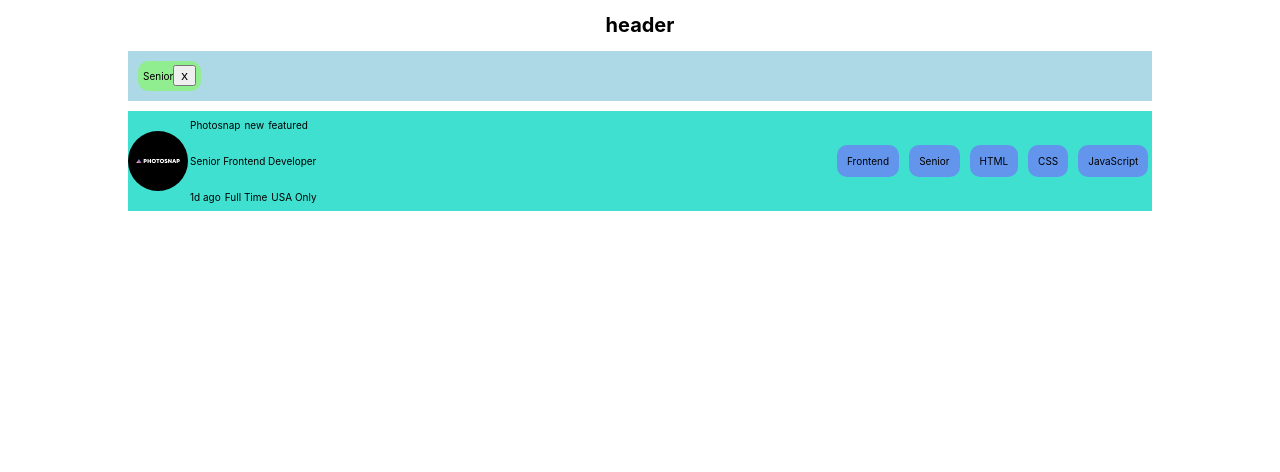
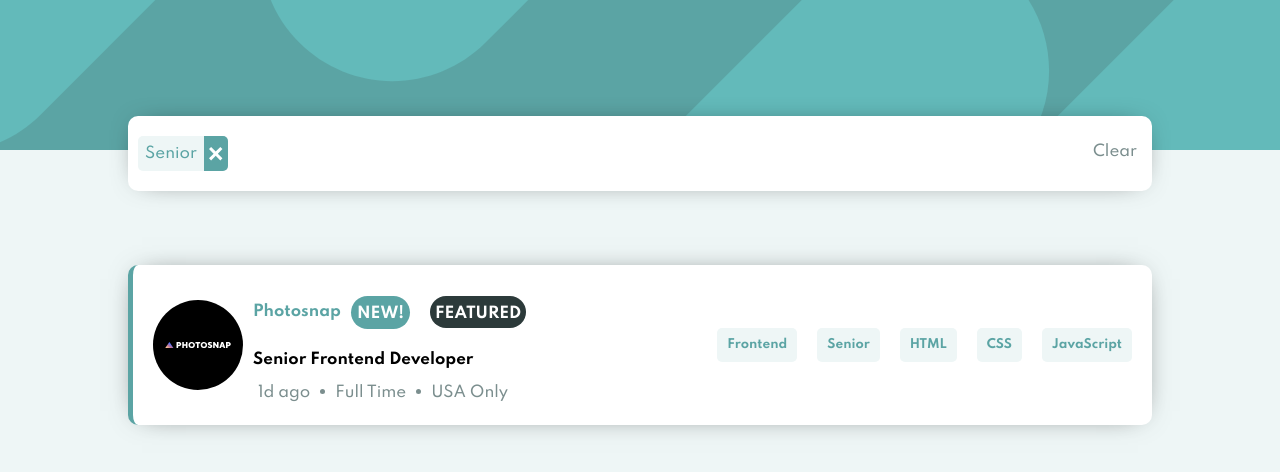
Before and after one commit to Joel-Hendrix1021/frontend-mentor-static-job-listings, a React (Create React App) app: page / in a window 1280 px wide. Both pictures are taken after a click on the element "Senior". Shown: the top 472 px of the page. Built offline with nearby package versions, Linux system fonts and the light colour scheme.

Commit message:
detail css

```diff
--- a/public/index.html
+++ b/public/index.html
@@ -1,14 +1,12 @@
 <!DOCTYPE html>
 <html lang="en">
+
 <head>
   <meta charset="utf-8" />
   <link rel="icon" href="%PUBLIC_URL%/favicon.ico" />
   <meta name="viewport" content="width=device-width, initial-scale=1" />
   <meta name="theme-color" content="#000000" />
-    <meta
-      name="description"
-      content="Web site created using create-react-app"
-    />
+  <meta name="description" content="Web site created using create-react-app" />
   <link rel="apple-touch-icon" href="%PUBLIC_URL%/logo192.png" />
   <!--
       manifest.json provides metadata used when your web app is installed on a
@@ -24,8 +22,12 @@
       work correctly both with client-side routing and a non-root public URL.
       Learn how to configure a non-root public URL by running `npm run build`.
     -->
+  <link rel="preconnect" href="https://fonts.googleapis.com">
+  <link rel="preconnect" href="https://fonts.gstatic.com" crossorigin>
+  <link href="https://fonts.googleapis.com/css2?family=Spartan:wght@500;700&display=swap" rel="stylesheet">
   <title>React App</title>
 </head>
+
 <body>
   <noscript>You need to enable JavaScript to run this app.</noscript>
   <div id="root"></div>
@@ -40,4 +42,5 @@
       To create a production bundle, use `npm run build` or `yarn build`.
     -->
 </body>
+
 </html>
--- a/src/App.css
+++ b/src/App.css
@@ -1,7 +1,9 @@
+html {
+  font-size: 62.5%;
+
+}
+
 .App {
   text-align: center;
+  font-size: 1.5rem;
 }
-
-html {
-  font-size: 62.5%;
-}
--- a/src/App.js
+++ b/src/App.js
@@ -1,8 +1,8 @@
 
 import Dbdata from "./data.json"
 import './App.css';
-import Header from './components/Header';
-import { Table } from "./components/Table";
+import Header from './components/header/Header';
+import { Table } from "./components/table/Table";
 import { useEffect, useState } from "react";
 import ContainerFilter from "./components/ContainerFilter/ContainerFilter";
 
@@ -15,7 +15,6 @@ function App() {
   }, [itemFilter])
 
   const filterSkills=({languages,level,role,tools})=>{
-
        if(itemFilter.length === 0){
          return true
        }
@@ -36,6 +35,11 @@ const removeFilter=(n)=>{
   setItemFilter(itemFilter.filter(item=> item !==n))
 
 }
+
+const clearRemove=()=>{
+  setItemFilter([])
+}
+
 //filtra basado en filterskills si es true devuelve el array
 const listSkills = data.filter(fil=> filterSkills(fil))
 
@@ -43,7 +47,10 @@ const listSkills = data.filter(fil=> filterSkills(fil))
   return (
     <div className="App">
       <Header/>
-        <ContainerFilter removeFilter={removeFilter} itemFilter={itemFilter}/>
+        {
+          itemFilter.length >0 && <ContainerFilter removeFilter={removeFilter} itemFilter={itemFilter} clearRemove={clearRemove}/>
+        }
+
        <Table handleSelectFilter={handleSelectFilter} data={listSkills}/>
     </div>
   );
--- a/src/components/ContainerFilter/ContainerFilter.js
+++ b/src/components/ContainerFilter/ContainerFilter.js
@@ -1,10 +1,7 @@
-import React, { useRef } from 'react'
+import React from 'react'
 import './styles.css'
 
-export default function ContainerFilter({itemFilter, removeFilter}) {
-    const refSkills = useRef(null)
-
-
+export default function ContainerFilter({itemFilter, removeFilter, clearRemove}) {
 
     return (
         <div className="container__filter">
@@ -12,12 +9,16 @@ export default function ContainerFilter({itemFilter, removeFilter}) {
                 itemFilter.map(item=>{
                     return(
                         <div className="item__filter" key={item}>
-                             <p >{item}</p>
-                             <button onClick={(e)=>removeFilter(item)}>x</button>
+                           <p>{item}</p>
+                           <span className="btn__remove" onClick={(e)=>removeFilter(item)}>
+                              <img  src="./images/icon-remove.svg" alt="remove" />
+                          </span>
+
                         </div>
                     )
                 })
             }
+             <p onClick={()=>clearRemove()} className="filter__clear">Clear</p>
         </div>
     )
 }
--- a/src/components/ContainerFilter/styles.css
+++ b/src/components/ContainerFilter/styles.css
@@ -1,23 +1,59 @@
 .container__filter {
-    background: lightblue;
+    background:  hsl(0, 0%, 100%);
     display: flex;
     align-items: center;
-    width: 80%;
-    margin: auto ;
-    height: 5rem;
+    flex-wrap: wrap;
+    width: 90%;
+    margin: 0px auto;
+    min-height: 7.5rem;
+    position: relative;
+    border-radius: 1rem;
+    top: -3.4rem;
+    -webkit-box-shadow: 0px 0px 28px -14px rgba(0,0,0,0.75);
+    -moz-box-shadow: 0px 0px 28px -14px rgba(0,0,0,0.75);
+    box-shadow: 0px 0px 28px -14px rgba(0,0,0,0.75);
 }
 
 .item__filter {
     display: flex;
     align-items: center;
-    background: lightgreen;
-    padding: .5rem;
-    border-radius: 1rem;
-    height: 2rem;
-    margin: auto 1rem;
+    background-color: #eef6f6;
+    color:#5ba4a4;
+    border-radius: 0.5rem;
+    width: auto;
+    height: 3.5rem;
+
+    margin: 1.5rem 1rem;
+    overflow: hidden;
+    position: relative;
 }
 
-.item__filter span {
-    padding: 0 .5rem;
-    background: lightcoral;
+.item__filter p {
+  width: 90%;
+  padding: .7rem;
 }
+
+.btn__remove {
+    width: 30%;
+    padding: 1.6rem 0.5rem;
+    margin-right: 0px;
+    background:#5ba4a4;
+    cursor: pointer;
+   display: flex;
+   align-items: center;
+}
+
+.filter__clear {
+    position: absolute;
+    right: 1.5rem;
+    top: 1.2rem;
+    cursor: pointer;
+    color: hsl(180, 8%, 52%);
+}
+
+
+@media (min-width:800px) {
+    .container__filter {
+        width: 80%;
+    }
+}
--- a/src/components/RowsItem/RowsItem.js
+++ b/src/components/RowsItem/RowsItem.js
@@ -12,24 +12,24 @@ export default function RowsItem({ data,handleSelectFilter }) {
         return (
           <div className="container__rows" key={item.id}>
             <div className="item__rigth">
-              <img className="item__img" src={item.logo} alt="" />
+              <img className="item__img" src={item.logo} alt={item.company} />
               <div className="item__info">
                 <div>
-                  <p>{item.company}</p>
+                  <p className="item__company">{item.company}</p>
                   {
-                    item.new && <p>new</p>
+                    item.new && <p className="new">new!</p>
                   }
                   {
-                    item.featured && <p>featured</p>
+                    item.featured && <p className="featured">featured</p>
                   }
                 </div>
                 <div>
-                  <p>{item.position}</p>
+                  <p className="item__position">{item.position}</p>
                 </div>
-                <div>
+                <div className="item__grey">
                   <p>{item.postedAt}</p>
-                  <p>{item.contract}</p>
-                  <p>{item.location}</p>
+                  <p><span className="item__circle"></span>{item.contract}</p>
+                  <p><span className="item__circle"></span>{item.location}</p>
                 </div>
               </div>
             </div>
--- a/src/components/RowsItem/styles.css
+++ b/src/components/RowsItem/styles.css
@@ -1,29 +1,109 @@
 .container__rows {
     display: flex;
+    flex-direction: column;
     justify-content: space-between;
-    background: #40e0d0;
-    align-items: center;
-    margin: 10px auto;
-    width: 80%;
-    height: 10rem;
+    background:  hsl(0, 0%, 100%);
+    margin: 4rem auto;
+
+    height: 30rem;
+    position: relative;
+    border-radius: 1rem;
+    border-left: 0.5rem solid hsl(180, 29%, 50%);
+    -webkit-box-shadow: 0px 0px 28px -14px rgba(0,0,0,0.75);
+    -moz-box-shadow: 0px 0px 28px -14px rgba(0,0,0,0.75);
+    box-shadow: 0px 0px 28px -14px rgba(0,0,0,0.75);
+}
+
+
+.item__img {
+    position: absolute;
+    top: -3.2rem;
+    left: 2rem;
+    width: 60px;
+    height: 60px;
 }
 
 .item__rigth {
+    width: 90%;
+    padding: 2rem 0;
+    margin: 0 auto;;
+    display: flex;
+    justify-content: center;
+    justify-content: left;
+    border-bottom: 1px solid hsl(180, 8%, 52%);
+}
+
+.new {
+    text-transform: uppercase;
+    background: hsl(180, 29%, 50%);
+    color: white;
+    font-weight: 700;
+    padding: 0.6rem;
+    padding-top: 0.9rem;
+    margin: auto 1rem;
+    border-radius: 2rem;
+}
+
+.featured {
+    text-transform: uppercase;
+    background: hsl(180, 14%, 20%);
+    color: white;
+    font-weight: 700;
+    padding: 0.5rem;
+    padding-top: 0.9rem;
+    margin: auto 1rem;
+
+    border-radius: 2rem;
+}
+.item__company {
+    font-weight: 700;
+    color:hsl(180, 29%, 50%);
+}
+
+.item__grey {
+    color: hsl(180, 8%, 52%);
+}
+/* .item__circle {
+    width: 10px;
+    height: 10px;
+    background: red;
+} */
+
+.item__grey p {
     display: flex;
     align-items: center;
+    margin: auto 0.5rem;
+}
+.item__circle{
+    display: block;
+    width: 5px;
+    height: 5px;
+    border-radius: 50%;
+    margin-right: 1rem;
+    margin-bottom: 0.3rem;
+    background: hsl(180, 8%, 52%);
 }
 
+
 .item__left {
-    display: flex;
-    justify-content: start;
-    width: 32rem;
+   display: grid;
+   width: 95%;
+   margin: auto;
+   padding: 1rem 0;
+   grid-template-columns: 1fr 1fr 1fr;
+
 }
 
 .item__left p {
+    font-size: 12px;
+    font-weight: 700;
+    color:#5ba4a4;
+    justify-self: start;
     padding: 1rem;
-    margin: auto 0.5rem;
-    background: cornflowerblue;
-    border-radius: 1rem;
+    max-width: 9rem;
+    margin: 5px;
+    background-color: #eef6f6;
+    border-radius: 0.5rem;
     cursor: pointer;
 }
 
@@ -36,11 +116,36 @@
     display: flex;
 }
 
-.item__info p {
-    padding: 2px;
+.item__position{
+    font-weight: 700;
 }
 
-.item__img {
-    width: 60px;
-    height: 60px;
+/* =================== styles responsive==================== */
+@media (min-width:800px) {
+    .container__rows {
+        flex-direction: row;
+        height: 16rem;
+        padding: 0 1rem;
+        align-items: center;
+       justify-content: space-between;
+    }
+    .item__rigth {
+        align-items: center;
+        border-bottom: none;
+    }
+  .item__img {
+   position: static;
+   padding: 0px 1rem;
+   width: 90px;
+   height: 90px;
+ }
+
+ .item__left {
+     display: flex;
+     justify-content: flex-end;
+ }
+ .item__left p {
+     margin: 0px 1rem;
+ }
+
 }
--- a/src/components/Header.js
+++ b/src/components/header/Header.js
@@ -1,9 +1,11 @@
 import React from 'react'
+import './header.css'
+
 
 function Header() {
     return (
-        <header>
-            <h1>header</h1>
+        <header className="header">
+
         </header>
     )
 }
--- /dev/null
+++ b/src/components/header/header.css
@@ -0,0 +1,14 @@
+.header {
+    background-image: url(./bg-header-mobile.svg);
+    background-position: center;
+    background-repeat: no-repeat;
+    background-color:hsl(180, 29%, 50%);;
+    height: 150px;
+    width: 100%;
+}
+
+@media (min-width:800px) {
+    .header {
+        background-image:url(./bg-header-desktop.svg) ;
+    }
+}
--- a/src/components/Table.js
+++ b/src/components/table/Table.js
@@ -1,5 +1,6 @@
 import React from 'react'
-import RowsItem from './RowsItem/RowsItem'
+import RowsItem from '../RowsItem/RowsItem'
+import './table.css'
 
 
 export const Table = ({data, handleSelectFilter}) => {
--- /dev/null
+++ b/src/components/table/table.css
@@ -0,0 +1,10 @@
+.container__table {
+    width: 90%;
+    margin: auto;
+}
+
+@media (min-width:800px) {
+    .container__table {
+        width: 80%;
+    }
+}
--- a/src/index.css
+++ b/src/index.css
@@ -1,13 +1,7 @@
 body {
   margin: 0;
-  font-family: -apple-system, BlinkMacSystemFont, 'Segoe UI', 'Roboto', 'Oxygen',
-    'Ubuntu', 'Cantarell', 'Fira Sans', 'Droid Sans', 'Helvetica Neue',
-    sans-serif;
-  -webkit-font-smoothing: antialiased;
-  -moz-osx-font-smoothing: grayscale;
+  padding: 0;
+  background: hsl(180, 31%, 95%);
+  font-family: 'Spartan', sans-serif;
+
 }
-
-code {
-  font-family: source-code-pro, Menlo, Monaco, Consolas, 'Courier New',
-    monospace;
-}
```
Also changed, not shown: src/components/header/bg-header-desktop.svg (renamed from public/images/bg-header-desktop.svg), src/components/header/bg-header-mobile.svg (renamed from public/images/bg-header-mobile.svg). Lines whose indentation alone changed are shown as unchanged.
